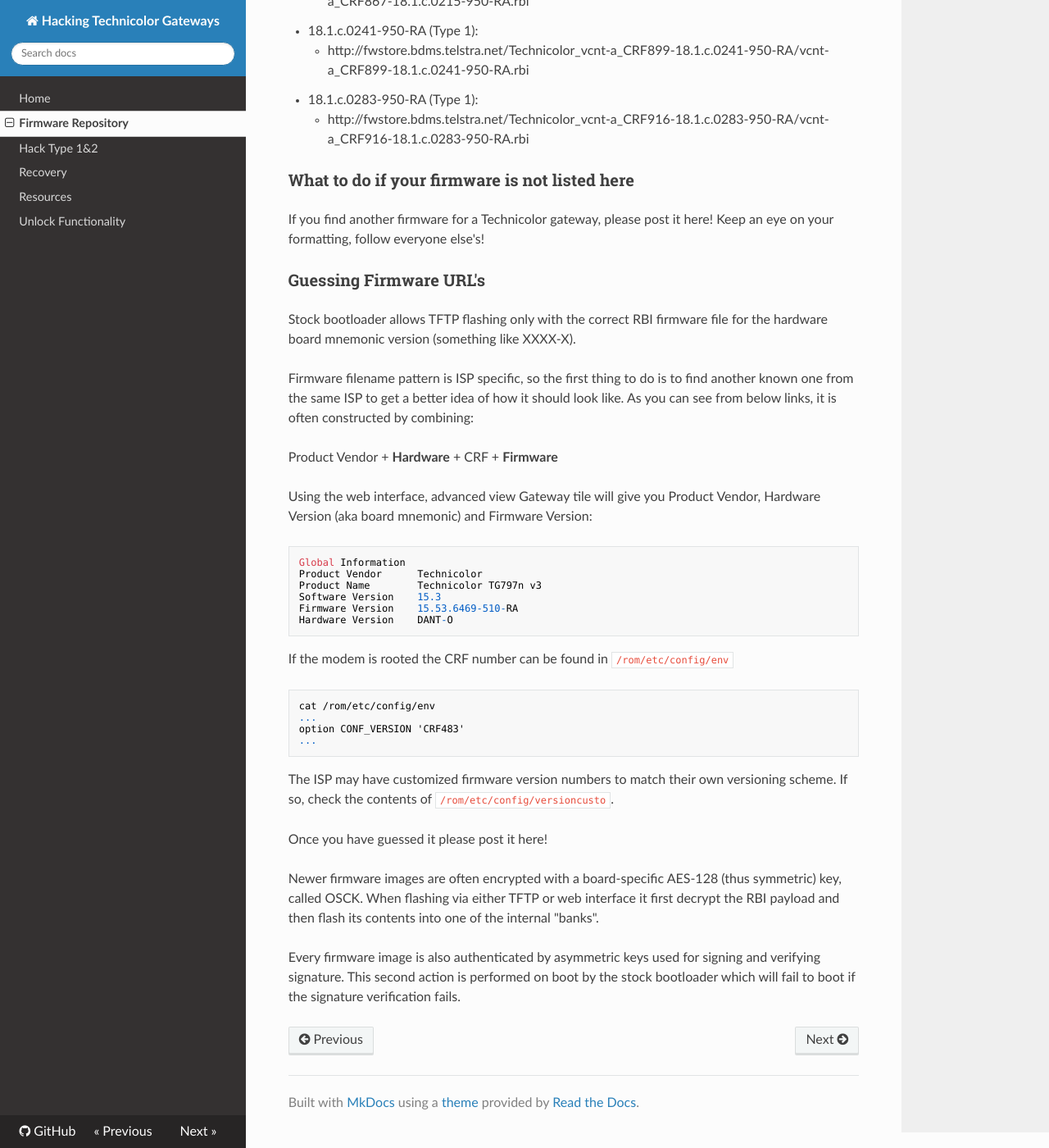
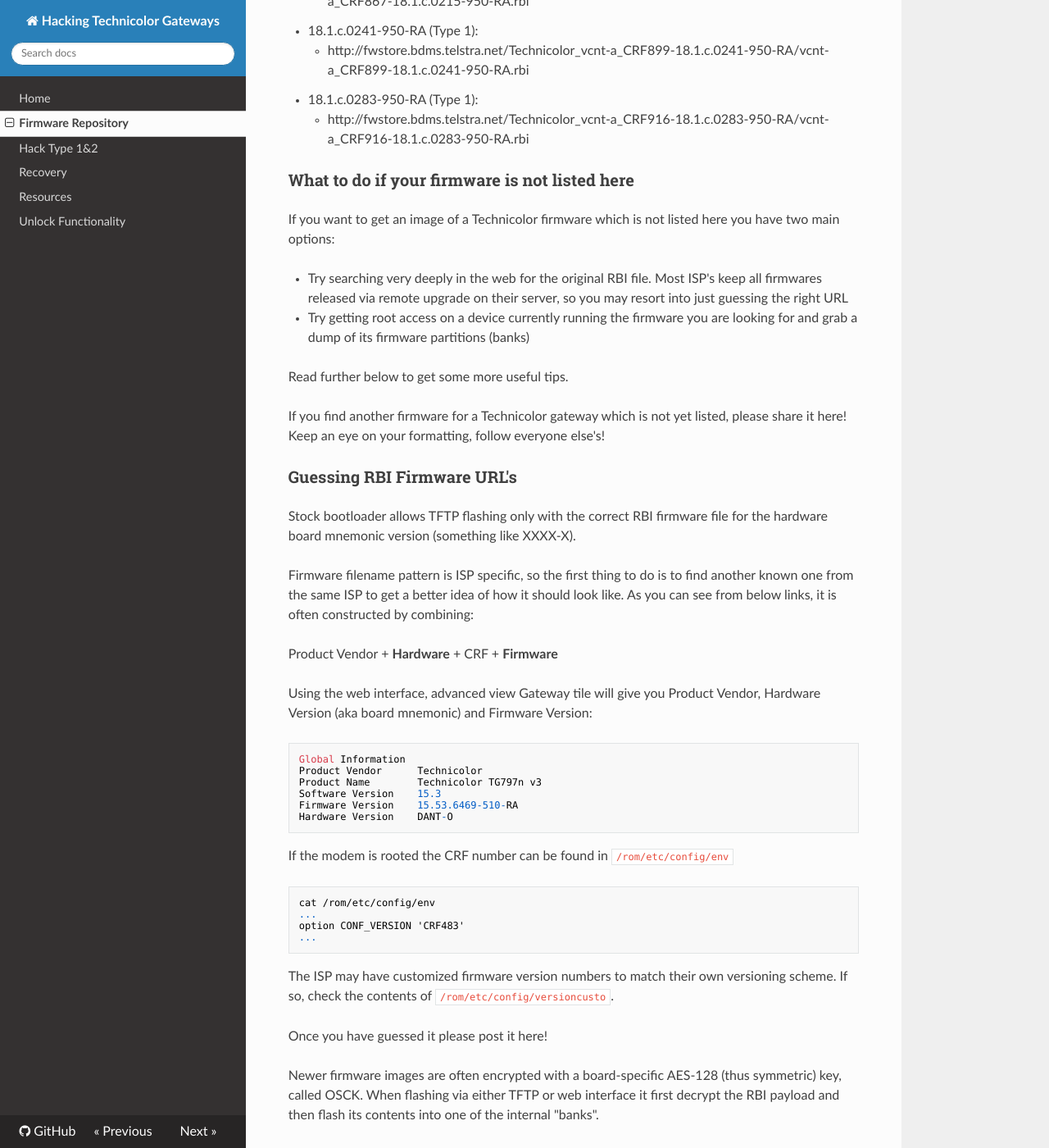
Before and after one commit to hack-technicolor/hack-technicolor, an MkDocs documentation site: the page built from docs/Firmware Repository.md, in a window 1280 px wide and 1400 px high, scrolled down 4994 px. Shown: the whole window at 82% size. Built offline with MkDocs 1.6.1, drawn with Linux system fonts in a browser that asks for light colours; nearby versions of some CDN libraries; some of the changed text lies outside the part shown.

Commit message:
Raw dump instructions

````diff
--- a/docs/Firmware Repository.md
+++ b/docs/Firmware Repository.md
@@ -157,9 +157,16 @@
 
 ### What to do if your firmware is not listed here
 
-If you find another firmware for a Technicolor gateway, please post it here! Keep an eye on your formatting, follow everyone else's!
+If you want to get an image of a Technicolor firmware which is not listed here you have two main options:
 
-### Guessing Firmware URL's
+- Try searching very deeply in the web for the original RBI file. Most ISP's keep all firmwares released via remote upgrade on their server, so you may resort into just guessing the right URL
+- Try getting root access on a device currently running the firmware you are looking for and grab a dump of its firmware partitions (banks)
+
+Read further below to get some more useful tips.
+
+If you find another firmware for a Technicolor gateway which is not yet listed, please share it here! Keep an eye on your formatting, follow everyone else's!
+
+### Guessing RBI Firmware URL's
 
 Stock bootloader allows TFTP flashing only with the correct RBI firmware file for the hardware board mnemonic version (something like XXXX-X).
 
@@ -193,3 +200,17 @@
 Newer firmware images are often encrypted with a board-specific AES-128 (thus symmetric) key, called OSCK. When flashing via either TFTP or web interface it first decrypt the RBI payload and then flash its contents into one of the internal "banks".
 
 Every firmware image is also authenticated by asymmetric keys used for signing and verifying signature. This second action is performed on boot by the stock bootloader which will fail to boot if the signature verification fails.
+
+### Make a raw device dump
+
+Firmware partitions, called banks, contain **signed** and **read-only** squashfs images that get extracted from RBI files during regular firmware flash or upgrade.
+Such images cannot boot on different boards and **do not include any sensitive info** about your own device. Therefore they are totally safe to be shared.
+In usual dual-bank devices the two firmware partitions are named `bank_1` and `bank_2`, at least one of them has to contain a valid firmware in order to boot correctly.
+To make a full dump of them you can easily use the busybox built-in `dd` command:
+
+```
+dd if=/dev/mtd3 of=/tmp/bank_1.dump
+dd if=/dev/mtd4 of=/tmp/bank_2.dump
+```
+
+Please note the two banks are usually mapped into `mtd3` and `mtd4` respectively, but you should always check yourself by reading contents of `/proc/mtd` from your own device.
````
